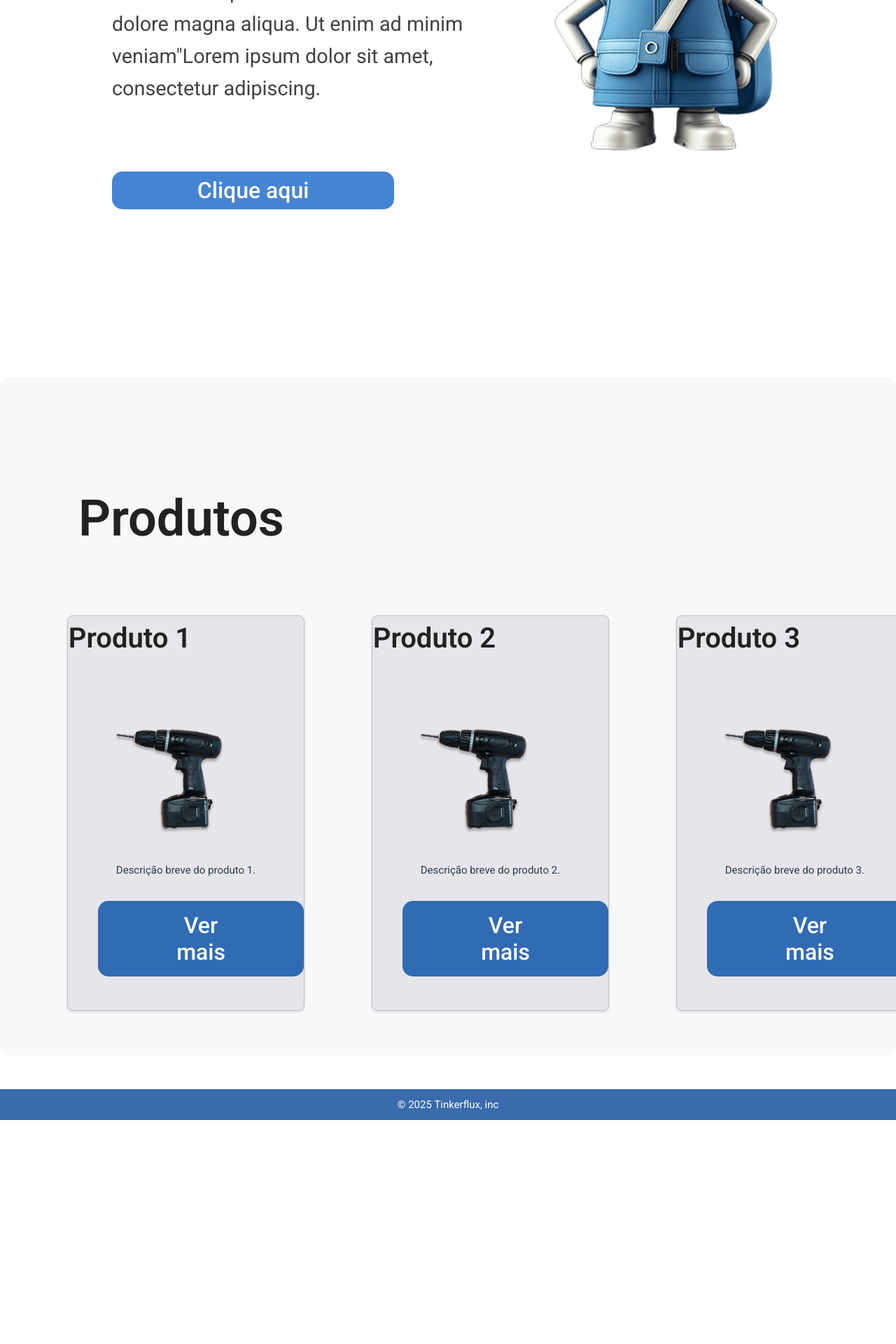
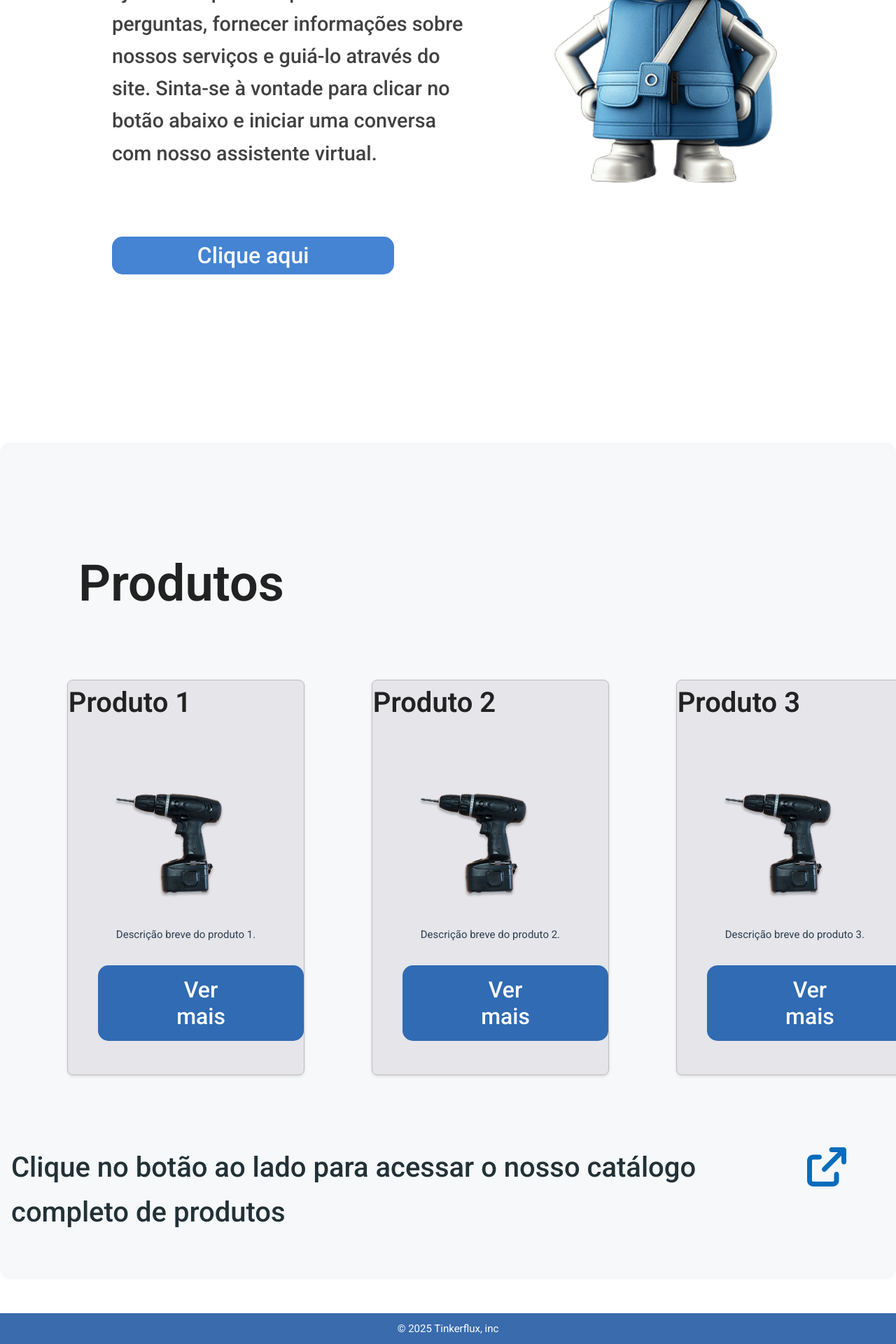
Before and after one commit to TinkerFluxHackathon/Tinker-Front, a Vue app: page / in a window 1280 px wide. Shown: the part 1681-3601 px from the top of the page at 70% size. Before the commit the page ends 3281 px from the top, so only its background shows below. Built offline with nearby package versions, Linux system fonts and the light colour scheme; a web font is replaced by a local one.

Commit message:
CHORE: Terminar o css e o template

```diff
--- a/src/components/Highlights.vue
+++ b/src/components/Highlights.vue
@@ -4,7 +4,7 @@
       <div class="assistente-info">
         <h1>Nosso <span>Assistente Virtual</span></h1>
         <p>
-          "Lorem ipsum dolor sit amet, consectetur adipiscing elit, sed do eiusmod tempor incididunt ut labore et dolore magna aliqua. Ut enim ad minim veniam"Lorem ipsum dolor sit amet, consectetur adipiscing.
+          Caso esteja precisando de auxílio, nosso assistente virtual está aqui para ajudar! Ele pode responder suas perguntas, fornecer informações sobre nossos serviços e guiá-lo através do site. Sinta-se à vontade para clicar no botão abaixo e iniciar uma conversa com nosso assistente virtual.
         </p>
         <button class="assistente-btn">Clique aqui</button>
       </div>
@@ -39,11 +39,12 @@
   font-weight: 700;
   margin-bottom: 2rem;
   color: #343F43;
+
 }
 
 
 .assistente-info h1 span {
-  font-size: 3.3rem;         /* igual ao main-content h1 */
+  font-size: 3.3rem;
   font-weight: 700;
   margin-bottom: 2rem;
   color: #343F43;
@@ -54,9 +55,8 @@
   font-size: 1.8rem;         /* menor que antes, se quiser */
   margin-bottom: 2rem;
   color: #414141;
-  width: 100%;
-  text-align: left;
   margin-top: 5rem;
+  font-weight: 500;
 
 }
 
--- a/src/components/Products.vue
+++ b/src/components/Products.vue
@@ -25,13 +25,19 @@
         <button class="explore-btn">Ver mais</button>
     </div>
   </div>
+  <div class="catalogo-section">
+    <h3>
+    Clique no botão ao lado para acessar o nosso catálogo completo de produtos
+  </h3>
+  <img src="@/assets/arrow.svg" alt="arrow" class="catalogo-link" width="70" height="70"/>
+  </div>
 </section>
 </template>
 
 <style scoped>
 .products {
-  background: #f6f8fa; /* cinza claro minimalista */
-  padding: 9rem 4rem 4rem 1rem; /* padding lateral menor */
+  background: #f6f8fa;
+  padding: 9rem 4rem 4rem 1rem;
   box-sizing: border-box;
   text-align: left;
   border-radius: 15px;
@@ -52,7 +58,7 @@
   font-size: 2rem;
   cursor: pointer;
   font-weight: 500;
-  transition: background 0.2s;
+  transition: all 0.2s;
   display: block;
   margin-left: 2.7rem;
   border-radius: 15px;
@@ -91,4 +97,27 @@
   color: #222;
   margin-right: 10rem;
 }
+
+.catalogo-section {
+  margin-top: 6rem;
+  display: flex;
+  justify-content: center;
+}
+
+.catalogo-section h3 {
+  margin-top: 4px;
+  font-size: 2.5rem;
+  font-weight: 500;
+  color: #223136;
+}
+
+.catalogo-link {
+  cursor: pointer;
+  margin-left: 2rem;
+  transition: all 0.3s ease;
+}
+
+.catalogo-link:hover {
+  transform: scale(1.1);
+}
 </style>
```
Also changed, not shown: src/assets/arrow.svg (added).
